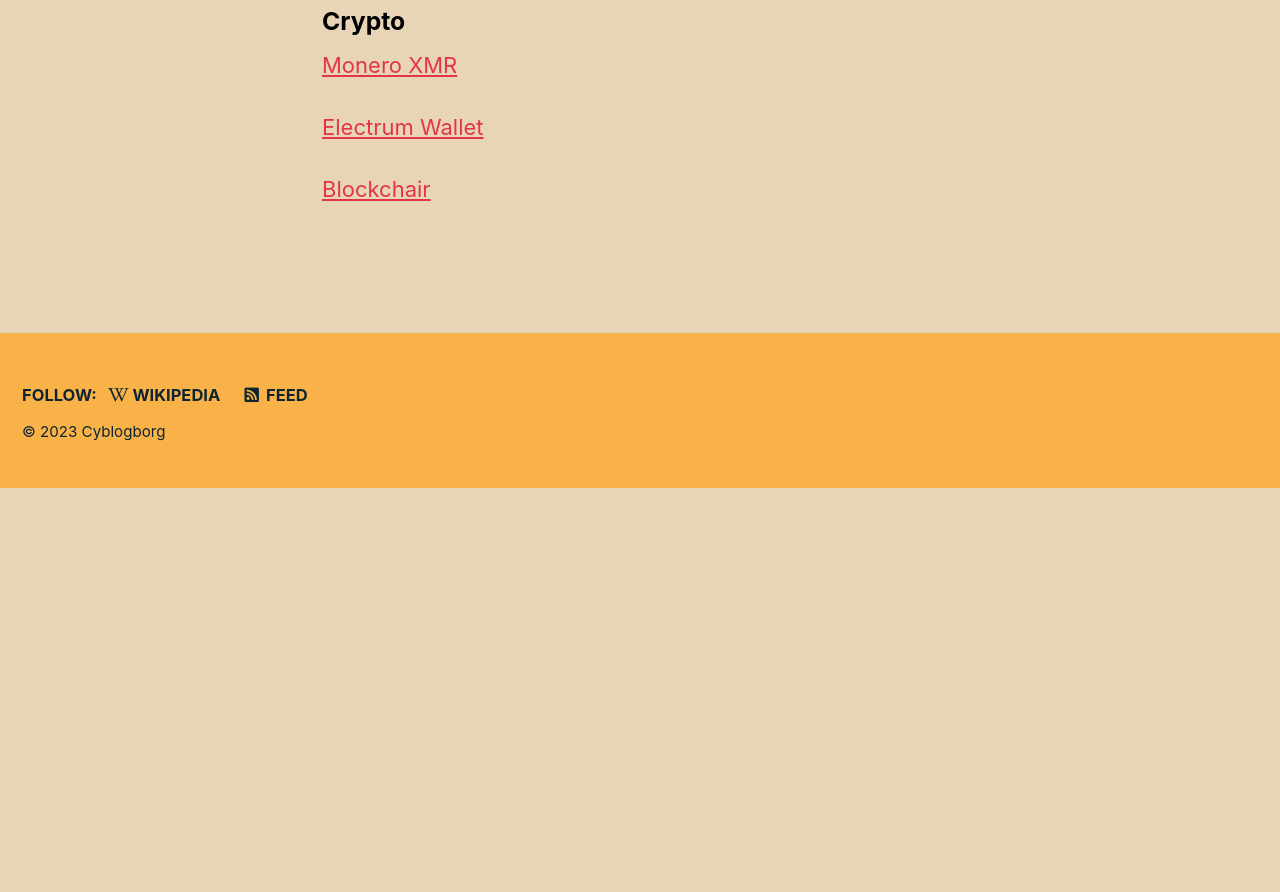
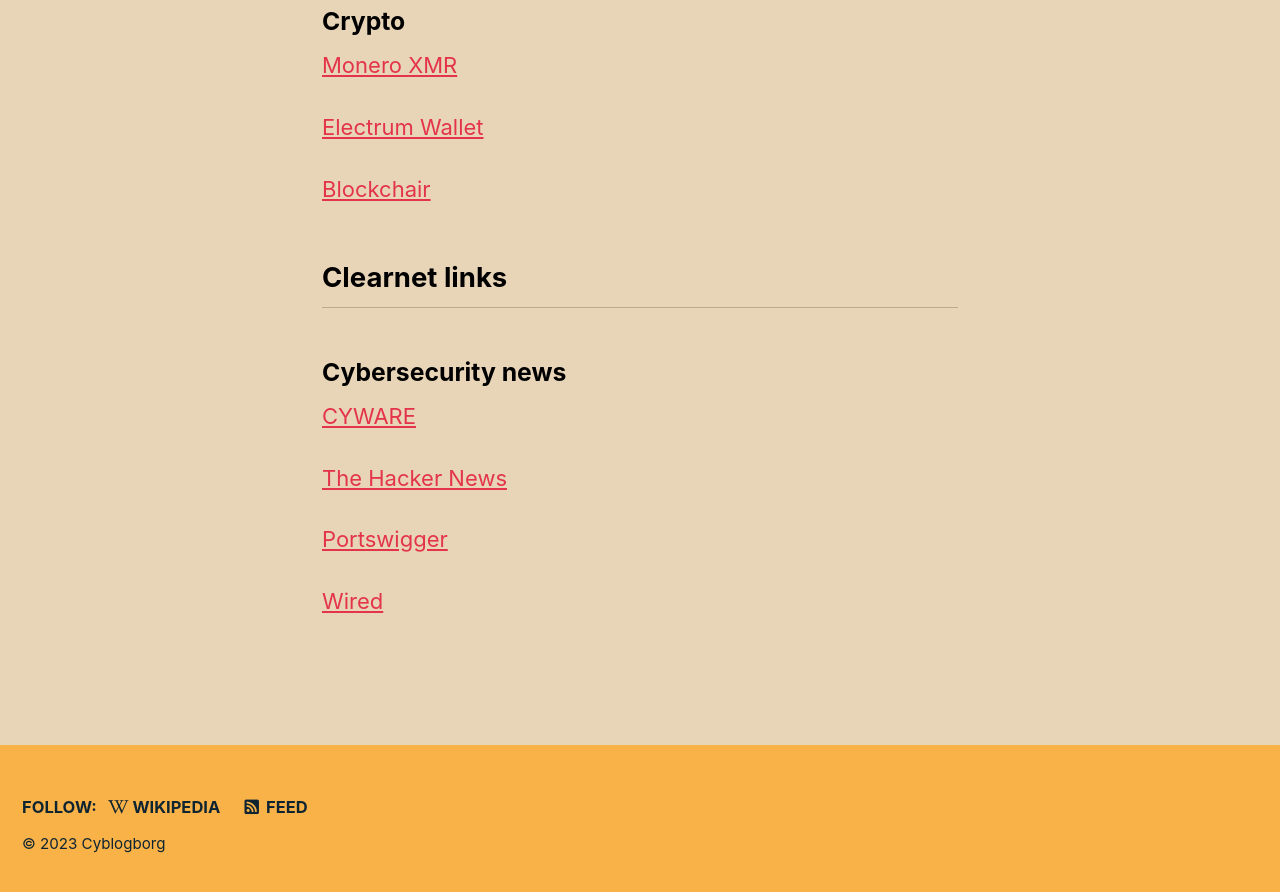
Before and after one commit to jekylldarkdev/mywebsite, a Jekyll site: the page built from links.md, in a window 1280 px wide and 900 px high, scrolled down 1519 px. Shown: the top 892 px of the window. Built offline with Jekyll 4.4.1, drawn with Linux system fonts in a browser that asks for light colours; cached includes are drawn as plain includes; our own code applies the rules of GitHub Pages for plain Markdown files; before the commit the page ends 2007 px from its top, so only the background shows below that.

Commit message:
Update links.md

```diff
--- a/links.md
+++ b/links.md
@@ -51,3 +51,15 @@
 [Electrum Wallet](https://electrum.org/){:target="_blank"}{:rel="noopener"}
 
 [Blockchair](https://blockchair.com/){:target="_blank"}{:rel="noopener"}
+
+## Clearnet links
+
+### Cybersecurity news
+
+[CYWARE](https://cyware.com/cyber-security-news-articles/){:target="_blank"}{:rel="noopener"}
+
+[The Hacker News](https://thehackernews.com/){:target="_blank"}{:rel="noopener"}
+
+[Portswigger](https://portswigger.net/daily-swig/hacking-news/){:target="_blank"}{:rel="noopener"}
+
+[Wired](https://www.wired.com/tag/hacking/){:target="_blank"}{:rel="noopener"}
```
